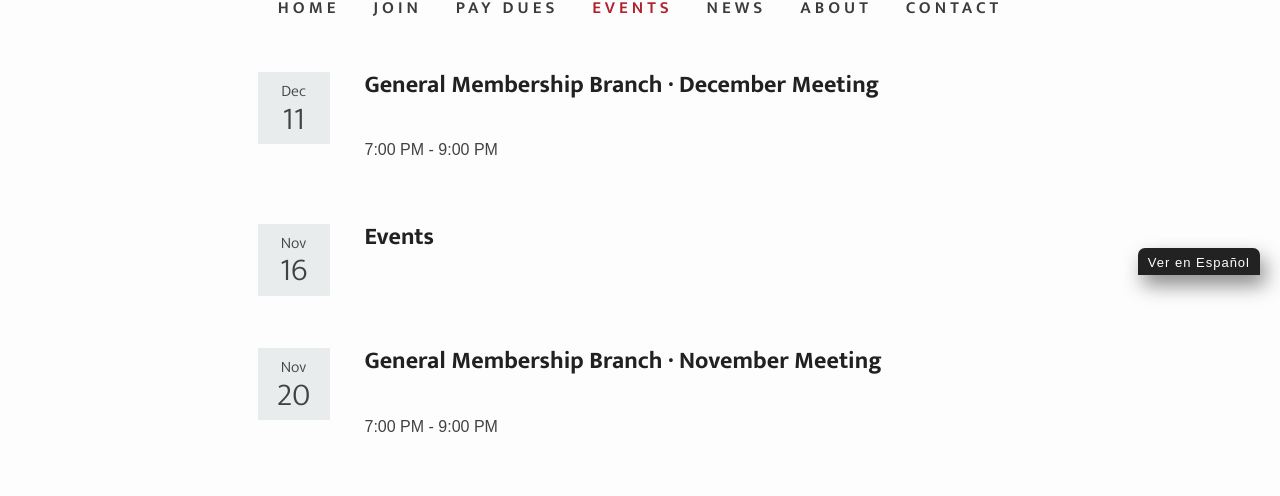
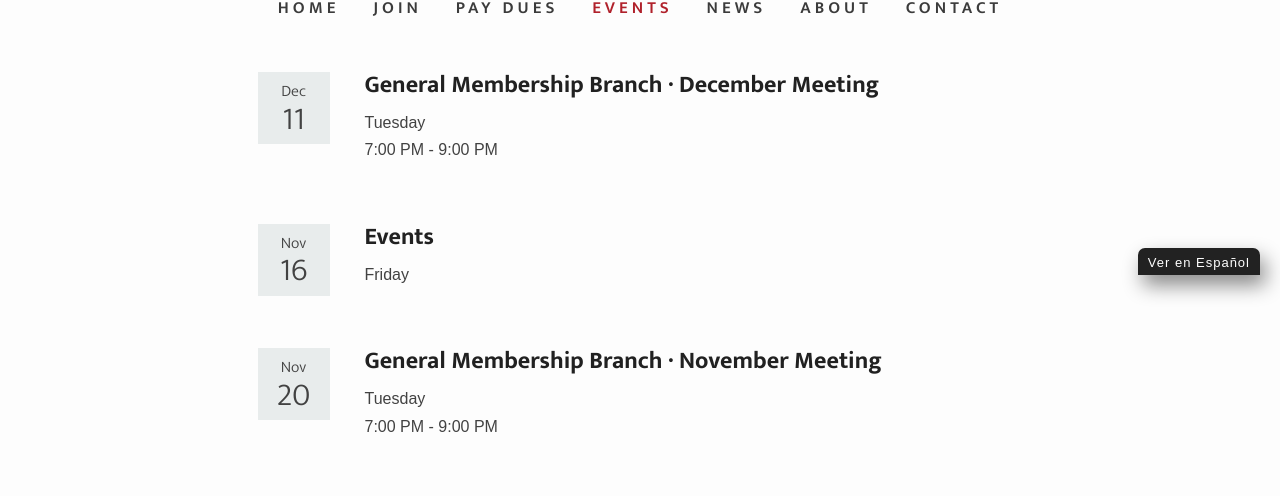
Before and after one commit to vancouveriww/vancouveriww.github.io, a Jekyll site: the page built from _events/index.html, in a window 1280 px wide. Shown: the part 625-1121 px from the top of the page. Built offline with Jekyll 4.4.1, drawn with Linux system fonts in a browser that asks for light colours; some web fonts are replaced; Markdown is read by kramdown in place of the engine named in the settings.

Commit message:
Update index.html

```diff
--- a/_events/index.html
+++ b/_events/index.html
@@ -10,7 +10,7 @@ future: true
     <div style="padding-left:107px;margin-bottom:60px;" id="events-main-info">
 
       <a href="{{ item.url }}"><h2>{{ item.title }}</h2></a>
-      <p><br>
+      <p>{{ item.date | date: "%A" }}<br>
       {{ item.time }}</p>
 
     </div>
```
